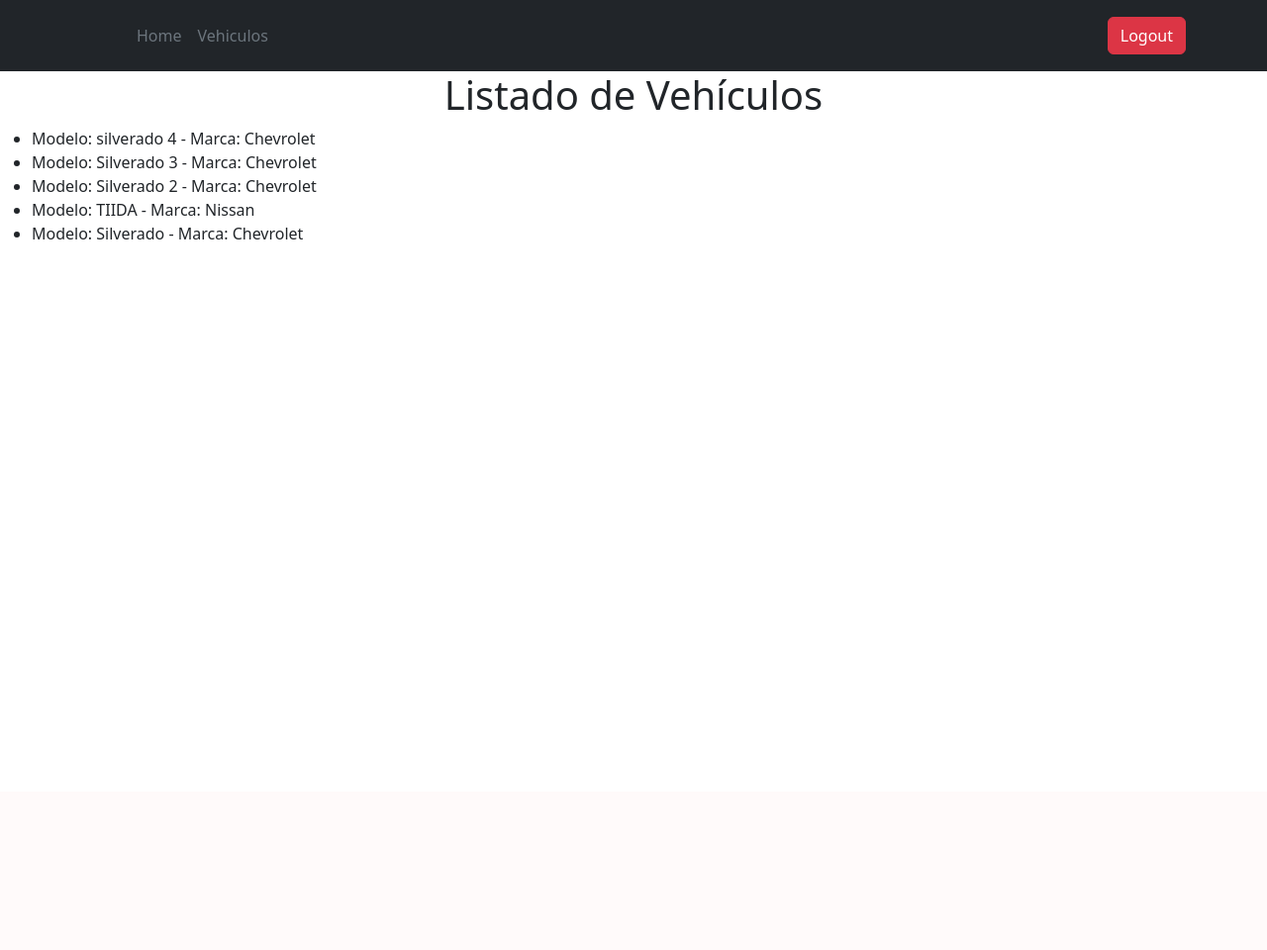
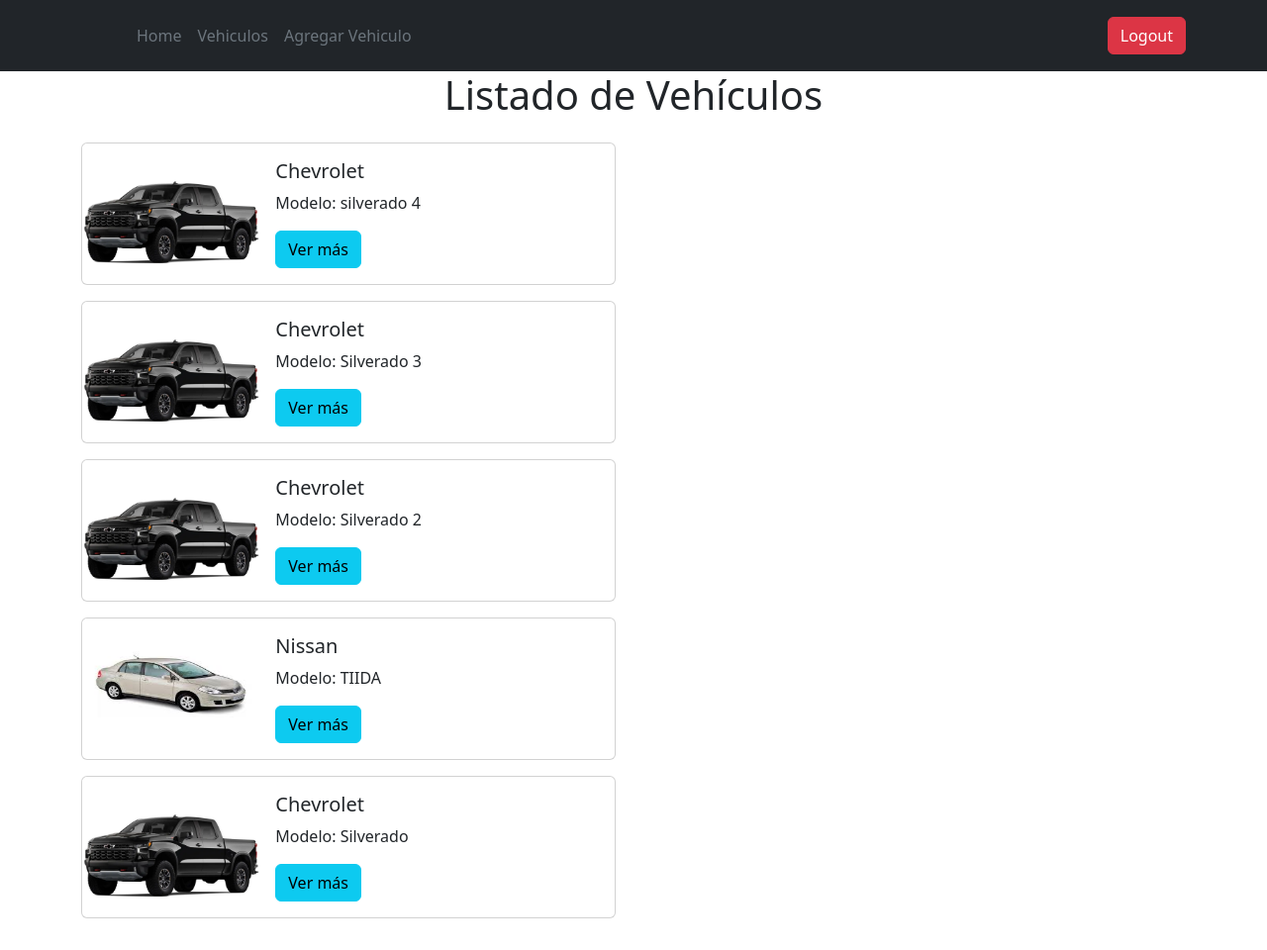
Before and after one commit to NelsonRamirezC/repaso_m6, a Django app: page /vehiculos/ in a window 1280 px wide. Shown: the whole page at 99% size. Before the commit the page ends 242 px from the top, so only its background shows below. Run offline with Django 5.2, Linux system fonts and the light colour scheme; a user stored in the database is signed in; data comes from the database, SQL or seed files in the repository; both versions use the stored data as it was after the commit.

Commit message:
Segunda parte parte repaso, vista creación de vehiculos y configuración de permisos

```diff
--- a/config/settings.py
+++ b/config/settings.py
@@ -11,9 +11,14 @@
 """
 
 from pathlib import Path
+import os
 
 # Build paths inside the project like this: BASE_DIR / 'subdir'.
 BASE_DIR = Path(__file__).resolve().parent.parent
+
+# RUTA PARA ESTABLECER LUGAR DÓNDE SE GUARDARAN LAS IMÁGENES
+MEDIA_URL = '/media/'
+MEDIA_ROOT = os.path.join(BASE_DIR, 'static/media')
 
 
 # Quick-start development settings - unsuitable for production
--- /dev/null
+++ b/static/css/styles.css
@@ -0,0 +1,3 @@
+#listado_vehiculos img{
+    aspect-ratio: 4/3;
+}
--- a/templates/layouts/base.html
+++ b/templates/layouts/base.html
@@ -1,3 +1,4 @@
+{% load static %}
 <!DOCTYPE html>
 <html lang="es">
 <head>
@@ -8,6 +9,9 @@
     <link href="https://cdn.jsdelivr.net/npm/bootstrap@5.3.3/dist/css/bootstrap.min.css" rel="stylesheet" integrity="sha384-QWTKZyjpPEjISv5WaRU9OFeRpok6YctnYmDr5pNlyT2bRjXh0JMhjY6hW+ALEwIH" crossorigin="anonymous">
 
     <script src="https://cdn.jsdelivr.net/npm/bootstrap@5.3.3/dist/js/bootstrap.bundle.min.js" integrity="sha384-YvpcrYf0tY3lHB60NNkmXc5s9fDVZLESaAA55NDzOxhy9GkcIdslK1eN7N6jIeHz" crossorigin="anonymous"></script>
+
+    <link rel="stylesheet" href="{% static "css/styles.css" %}">
+
 
 </head>
 <body>
--- a/templates/partials/navbar.html
+++ b/templates/partials/navbar.html
@@ -8,6 +8,10 @@
         <ul class="nav col-12 col-lg-auto me-lg-auto mb-2 justify-content-center mb-md-0">
           <li><a href="{% url "index" %}" class="nav-link px-2 text-secondary">Home</a></li>
           <li><a href="{% url "lista_vehiculos" %}" class="nav-link px-2 text-secondary">Vehiculos</a></li>
+          {% if perms.vehiculos.add_vehiculo %}
+          <li><a href="{% url "add_vehiculos" %}" class="nav-link px-2 text-secondary">Agregar Vehiculo</a></li>
+          {% endif %}
+
         </ul>
 
         {% if not user.is_authenticated %}
--- a/templates/vehiculos/vehiculos.html
+++ b/templates/vehiculos/vehiculos.html
@@ -1,16 +1,30 @@
 {% extends "layouts/base.html" %}
-
+{% load static %}
 
 {% block contenido %}
 
 <header>
     <h1 class="text-center">Listado de Vehículos</h1>
-
-    <ul>
-        {% for v in vehiculos %}
-        <li>Modelo: {{v.modelo}} - Marca: {{v.marca}}</li>
-        {% endfor %}
-    </ul>
 </header>
 
+<main class="container py-3">
+    <section id="listado_vehiculos">
+        {% for vehiculo in vehiculos %}
+        <div class="card mb-3" style="max-width: 540px;">
+            <div class="row g-0">
+              <div class="col-md-4">
+                <img src="{% static vehiculo.imagen.url %}" class="img-fluid rounded-start" alt="...">
+              </div>
+              <div class="col-md-8">
+                <div class="card-body">
+                  <h5 class="card-title">{{vehiculo.marca}}</h5>
+                  <p class="card-text">Modelo: {{vehiculo.modelo}}</p>
+                  <a href="" class="btn btn-info">Ver más</a>
+                </div>
+              </div>
+            </div>
+          </div>
+        {% endfor %}
+    </section>
+</main>
 {% endblock contenido %}
--- a/vehiculos/models.py
+++ b/vehiculos/models.py
@@ -12,6 +12,7 @@
     tipo = models.CharField(max_length=50, blank=False, null=False, choices=tipo_vehiculo, default='Pasajeros')
     create_at = models.DateTimeField(null=False, blank=False, auto_now_add=True)
     update_at = models.DateTimeField(null=False, blank=False, auto_now_add=False, auto_now=True)
+    imagen = models.ImageField(upload_to='vehiculos/', blank=True, null=True)
 
 
     def __str__(self) -> str:
--- a/vehiculos/urls.py
+++ b/vehiculos/urls.py
@@ -3,4 +3,5 @@
 
 urlpatterns = [
     path('', views.VehiculosView.as_view(), name='lista_vehiculos'),
+    path('add/', views.VehiculoCreateView.as_view(), name='add_vehiculos'),
 ]
--- a/vehiculos/views.py
+++ b/vehiculos/views.py
@@ -1,5 +1,10 @@
+from django.forms import BaseModelForm
 from django.views.generic import ListView, DetailView, CreateView, UpdateView, DeleteView
 from django.urls import reverse_lazy
+from django.shortcuts import redirect
+from django.contrib.auth.mixins import LoginRequiredMixin, PermissionRequiredMixin
+from django.contrib import messages
+from django import forms
 
 from .models import Vehiculo
 
@@ -7,3 +12,33 @@
     model = Vehiculo
     template_name = "vehiculos/vehiculos.html"
     context_object_name = 'vehiculos'
+
+
+
+# VISTA PARA CREAR NUEVOS VEHICULOS
+# LoginRequiredMixin, PermissionRequiredMixin
+class VehiculoCreateView(LoginRequiredMixin, PermissionRequiredMixin, CreateView):
+    model = Vehiculo
+    template_name = "vehiculos/create_vehiculo.html"
+    fields = ['marca', 'modelo', 'tipo', 'imagen']
+    success_url = reverse_lazy('lista_vehiculos')
+    permission_required = 'vehiculos.add_vehiculo'
+
+    def get_context_data(self, **kwargs):
+        context = super().get_context_data(**kwargs)
+        return context
+
+    def handle_no_permission(self):
+        if self.request.user.is_authenticated:
+            messages.error(self.request, "Usted no tiene el nivel de acceso para acceder a la vista.")
+            return redirect("lista_vehiculos")
+
+        else:
+            messages.info(self.request, "Primero debe iniciar sesión para continuar.")
+            return redirect("login")
+
+    def get_form(self, form_class=None):
+        form = super().get_form(form_class)
+        form.fields['marca'].widget = forms.TextInput(attrs={'class': 'form-control'})
+        form.fields['modelo'].widget = forms.TextInput(attrs={'class': 'form-control'})
+        return form
```
Also changed, not shown: templates/vehiculos/create_vehiculo.html (added, +28 -0 lines), db.sqlite3, static/media/vehiculos/nissan_tiida.jpeg (added), static/media/vehiculos/silverado.webp (added), static/media/vehiculos/silverado_2wOxR1Y.webp (added), static/media/vehiculos/silverado_ee673wB.webp (added), static/media/vehiculos/silverado_fVK2o0y.webp (added), vehiculos/migrations/0006_vehiculo_imagen.py (added).
